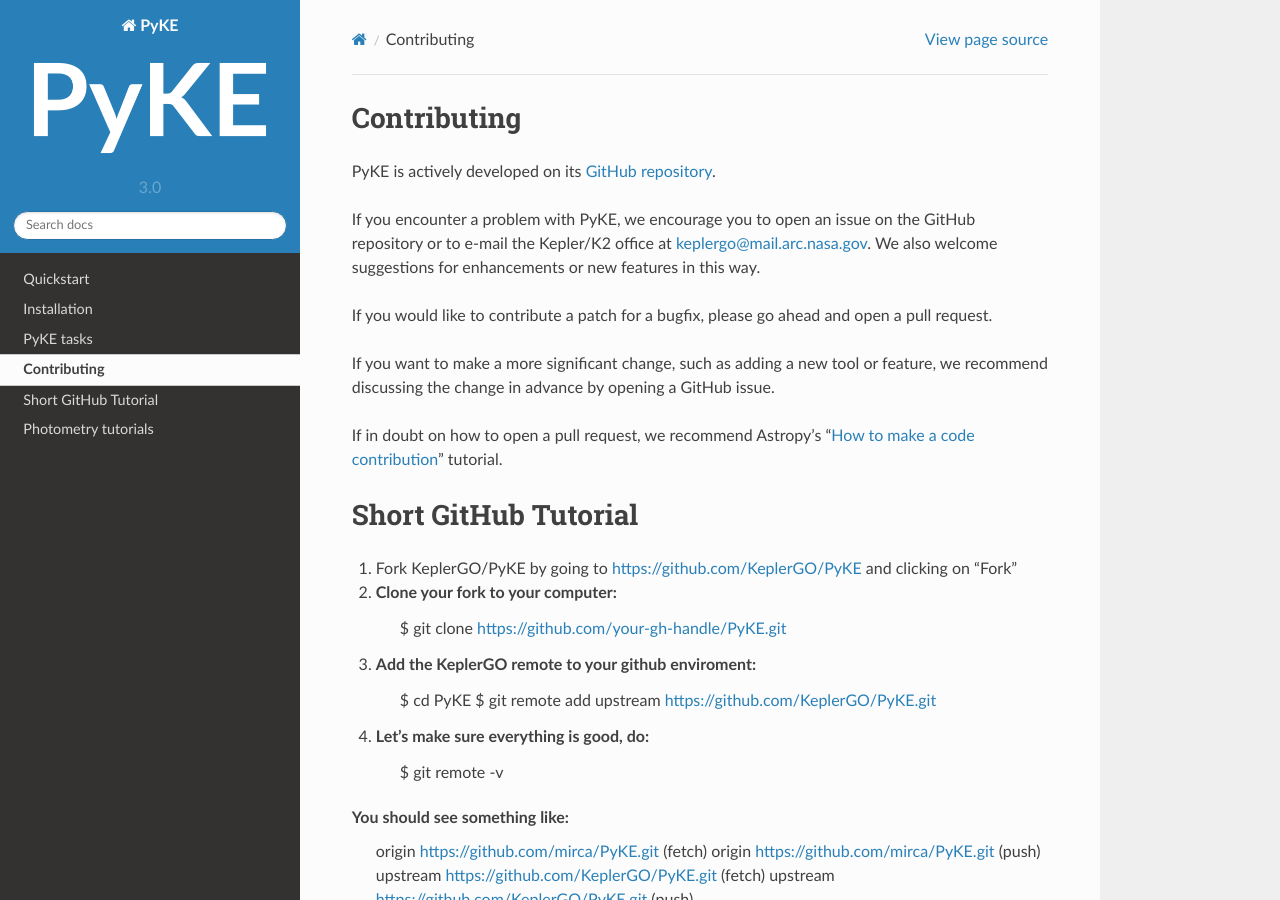
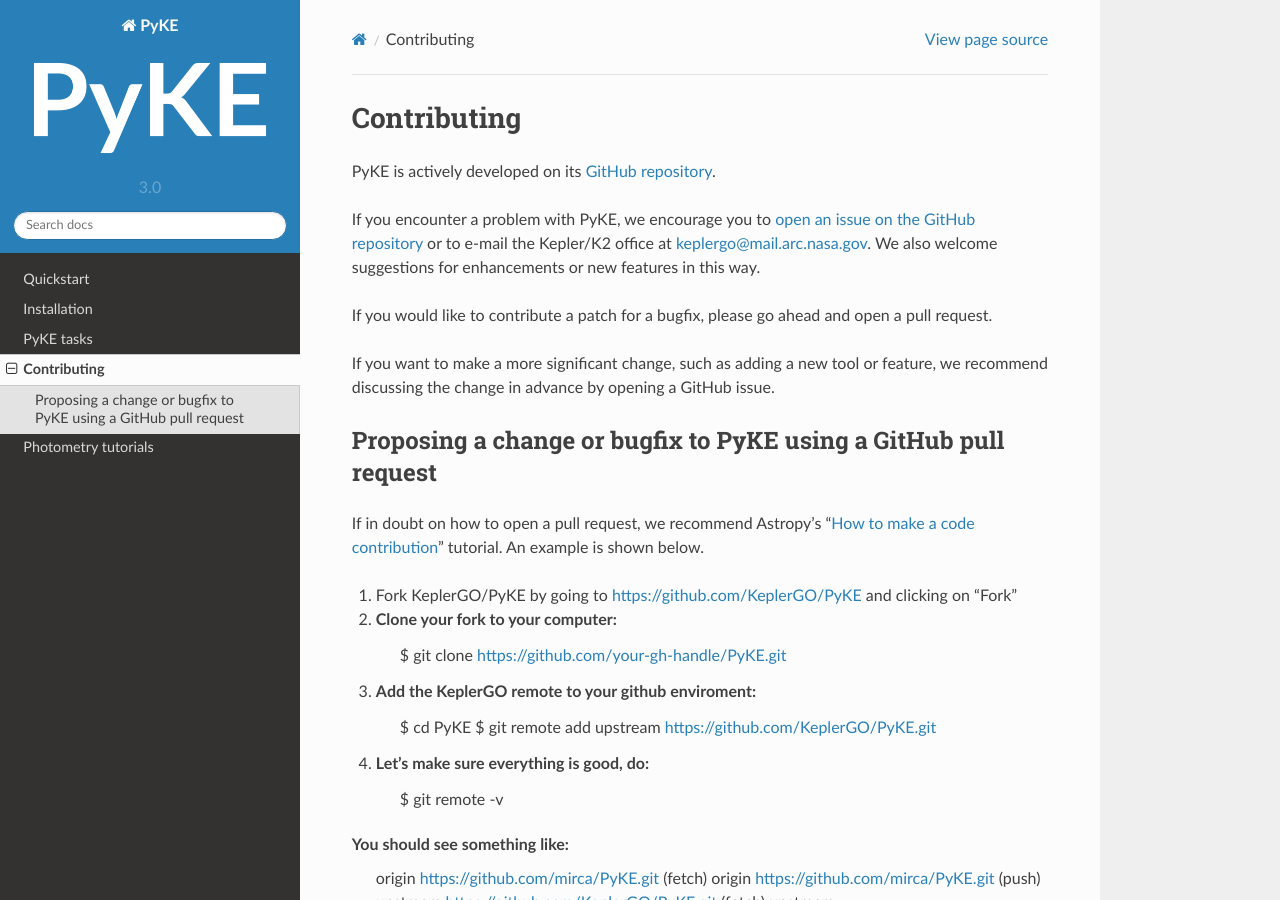
Before and after one commit to KeplerGO/pyke, a Sphinx documentation site: the page built from docs/source/contributing.rst, in a window 1280 px wide and 900 px high. Built offline with Sphinx 7.4.7 and the Read the Docs theme 2.0.0, drawn with Linux system fonts in a browser that asks for light colours.

Commit message:
Update contributing text

```diff
--- a/docs/source/contributing.rst
+++ b/docs/source/contributing.rst
@@ -1,9 +1,10 @@
+============
 Contributing
-------------
+============
 
 PyKE is actively developed on its `GitHub repository <https://github.com/KeplerGO/PyKE>`_.
 
-If you encounter a problem with PyKE, we encourage you to open an issue on the GitHub repository
+If you encounter a problem with PyKE, we encourage you to `open an issue on the GitHub repository <https://github.com/KeplerGO/PyKE/issues>`_
 or to e-mail the Kepler/K2 office at keplergo@mail.arc.nasa.gov.
 We also welcome suggestions for enhancements or new features in this way.
 
@@ -12,11 +13,13 @@
 If you want to make a more significant change, such as adding a new tool or feature,
 we recommend discussing the change in advance by opening a GitHub issue.
 
+
+Proposing a change or bugfix to PyKE using a GitHub pull request
+----------------------------------------------------------------
+
 If in doubt on how to open a pull request, we recommend Astropy's
 "`How to make a code contribution <http://docs.astropy.org/en/stable/development/workflow/development_workflow.html>`_" tutorial.
-
-Short GitHub Tutorial
----------------------
+An example is shown below.
 
 1. Fork KeplerGO/PyKE by going to https://github.com/KeplerGO/PyKE and clicking on "Fork"
 
```
